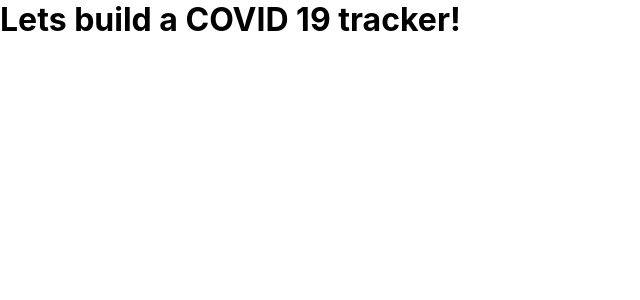
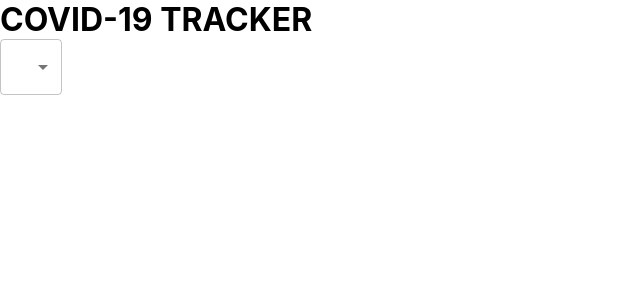
Before and after one commit to Sergiocaza/Corona-Tracker-Project, a React (Create React App) app in the folder covid-19-tracker/: page / in a window 1280 px wide. Shown: the top 300 px of the page, without its empty margins (0-640 px from the left). Built offline with nearby package versions, Linux system fonts and the light colour scheme.

Commit message:
preparing to code an API

```diff
--- a/covid-19-tracker/src/App.js
+++ b/covid-19-tracker/src/App.js
@@ -1,10 +1,44 @@
-import React from 'react';
+import React, {useEffect, useState} from 'react';
+import { MenuItem, FormControl, Select } from '@material-ui/core';
 import './App.css';
 
 function App() {
+ const [countries, setCountries] = useState([
+     'USA', 'UK', 'INDIA'
+ ]);
+
+ // STATE = How to write a variable in REACT <<<<<
+
+ // https://disease.sh/v3/covid-19/countires
+
+ // USEEFFECT = Runs a piece of code based on a given condition
+
+ useEffect(() => {
+   // The code inside here will run once when the component loads and not again
+ }, [countries]);
+
   return (
     <div className="app">
-      <h1>Lets build a COVID 19 tracker!</h1>
+        <div className="app_header">
+            <h1>COVID-19 TRACKER</h1>
+            <FormControl classname="app_dropdown">
+                <Select variant="outlined" value="abc">
+                    {/* Loop through all the countries and show a drop down list of the options */}
+
+                    {
+                        countries.map(country => (
+                        <MenuItem value="country">{country}</MenuItem>
+                        ))
+                    }
+
+                    {/*<MenuItem value="worldwide">Worldwide</MenuItem>*/}
+                    {/*<MenuItem value="worldwide">Option 2</MenuItem>*/}
+                    {/*<MenuItem value="worldwide">Option 3</MenuItem>*/}
+                    {/*<MenuItem value="worldwide">Yo</MenuItem>*/}
+                </Select>
+            </FormControl>
+        </div>
+
 
         {/* Header */}
         {/* Title + Select input dropdown field*/}
```
Also changed, not shown: 1 other file (tests, documents, lock files or other folders).
